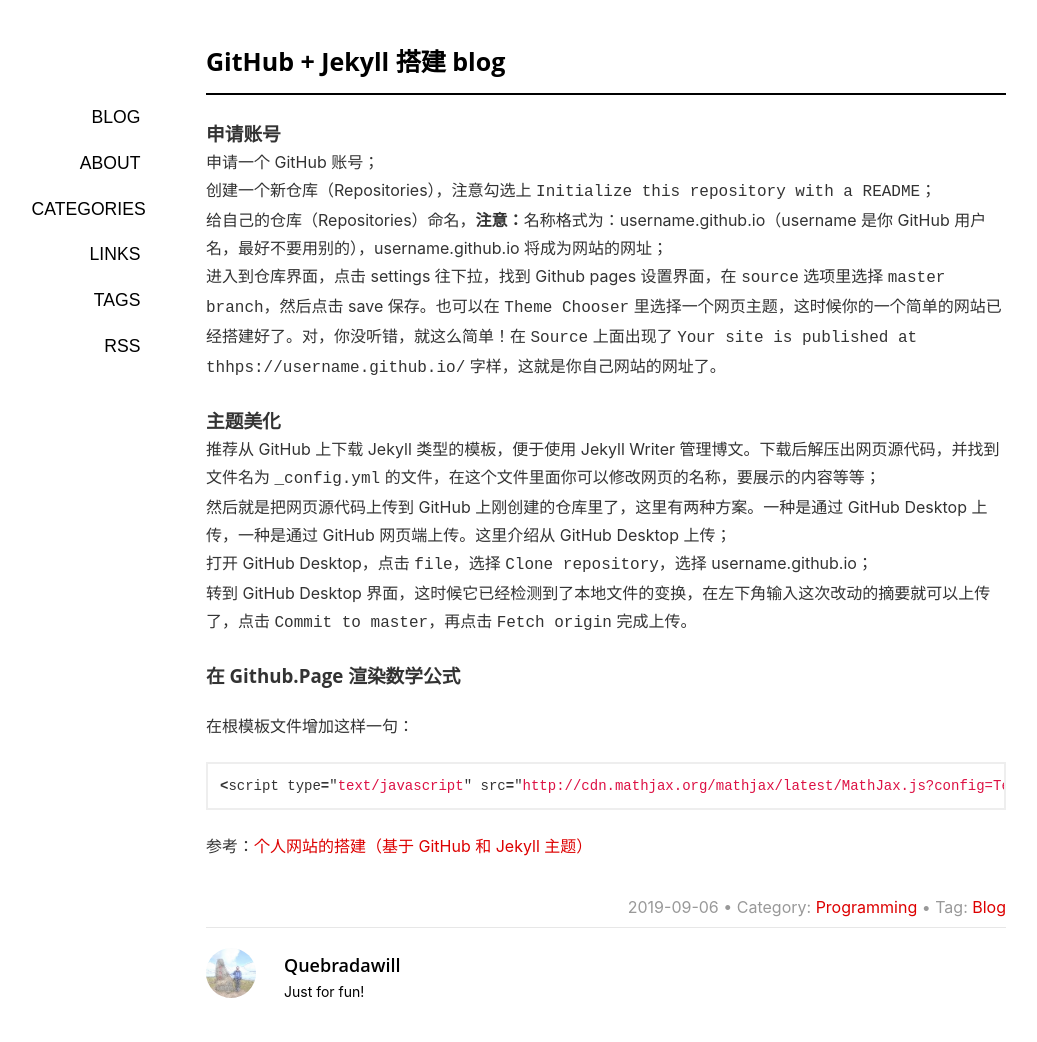
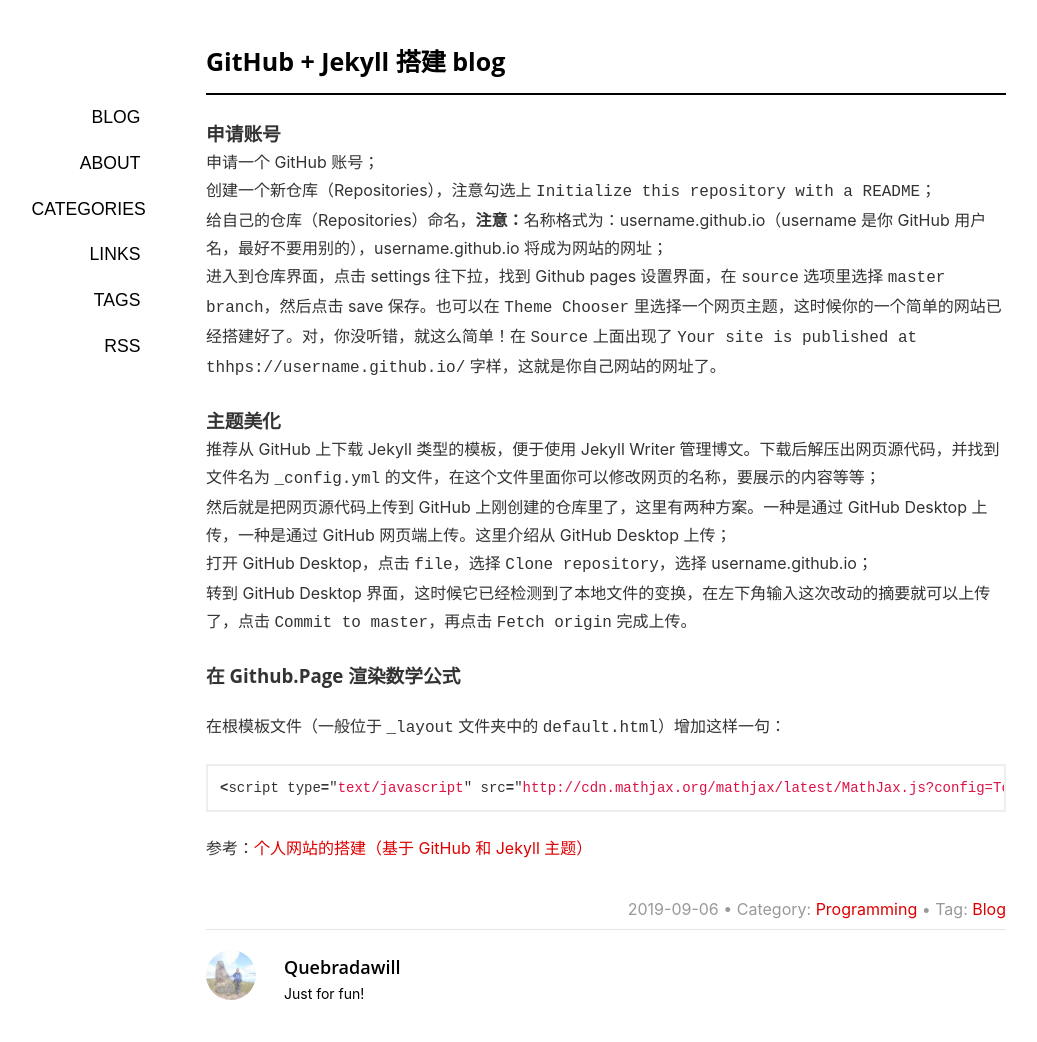
Before and after one commit to Quebradawill/quebrada.github.io, a Jekyll site: the page built from _posts/2019-09-06-build-blog.md, in a window 1280 px wide. Shown: the whole page, without its empty margins (34-1071 px from the left). Built offline with Jekyll 4.4.1, drawn with Linux system fonts in a browser that asks for light colours; comment, search, counter and statistics services are not loaded.

Commit message:
Update 2019-09-06-build-blog.md

````diff
--- a/_posts/2019-09-06-build-blog.md
+++ b/_posts/2019-09-06-build-blog.md
@@ -32,7 +32,7 @@ author:
 
 ### 在 Github.Page 渲染数学公式
 
-在根模板文件增加这样一句：
+在根模板文件（一般位于 `_layout` 文件夹中的 `default.html`）增加这样一句：
 
 ```javascript
 <script type="text/javascript" src="http://cdn.mathjax.org/mathjax/latest/MathJax.js?config=TeX-AMS-MML_HTMLorMML"> </script>
````
